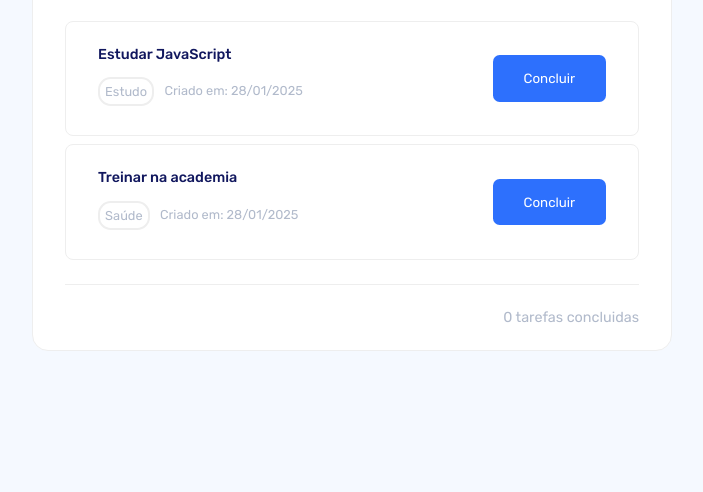
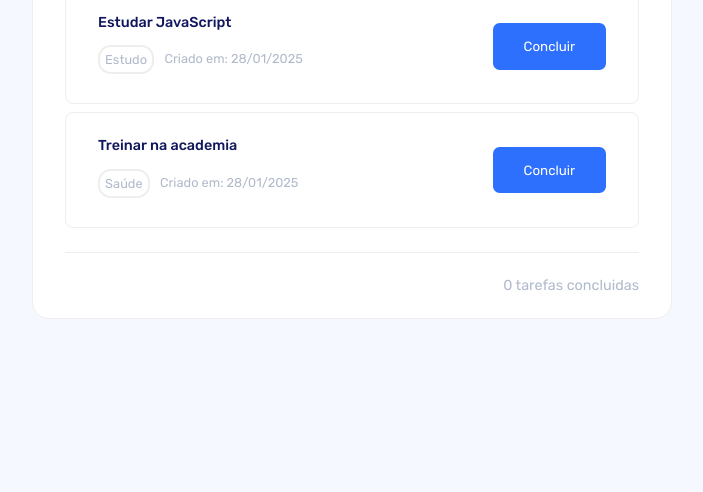
Before and after one commit to CristaldoGui/185894_Desafio03, a plain HTML site: page index.html in a window 1280 px wide. Shown: the part 308-800 px from the top of the page, without its empty margins (288-991 px from the left). Drawn offline with Linux system fonts and the light colour scheme.

Commit message:
fix: ajust body padding

```diff
--- a/style.css
+++ b/style.css
@@ -16,7 +16,7 @@ body {
     background-color: #F5F9FF;
     display: flex;
     justify-content: center;
-    padding-top: 10em;
+    padding-top: 2em;
     padding-bottom: 2em;
     overflow-y: scroll;
 }
@@ -167,6 +167,10 @@ img {
 }
 
 @media (min-width: 780px) {
+    body {
+        padding-top: 8em;
+    }
+
     main {
         border: .1em solid var(--gray-color);
         min-width: 40em;
```
